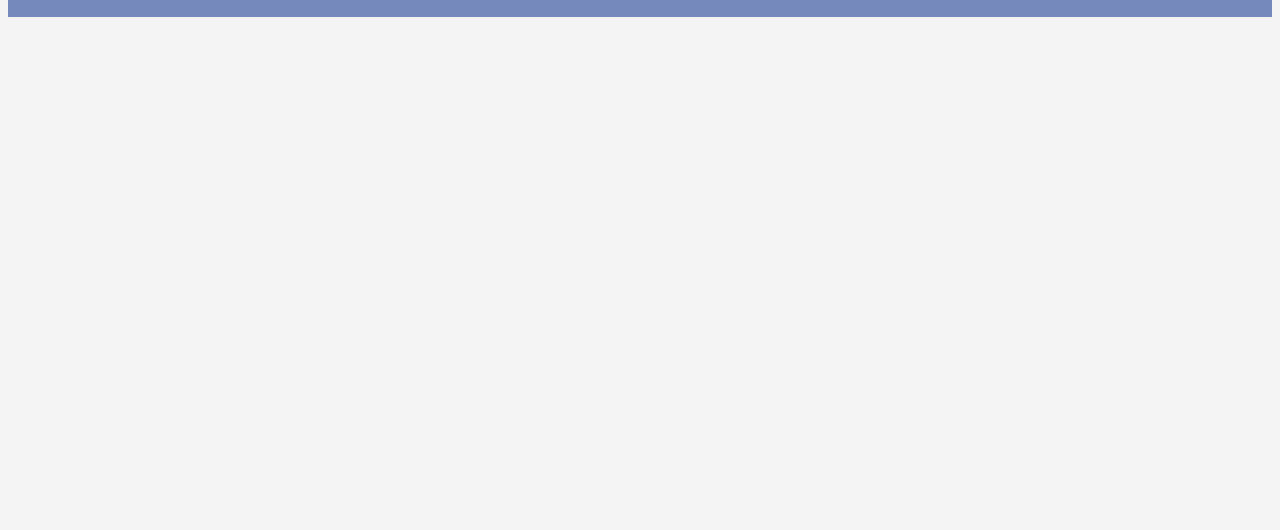
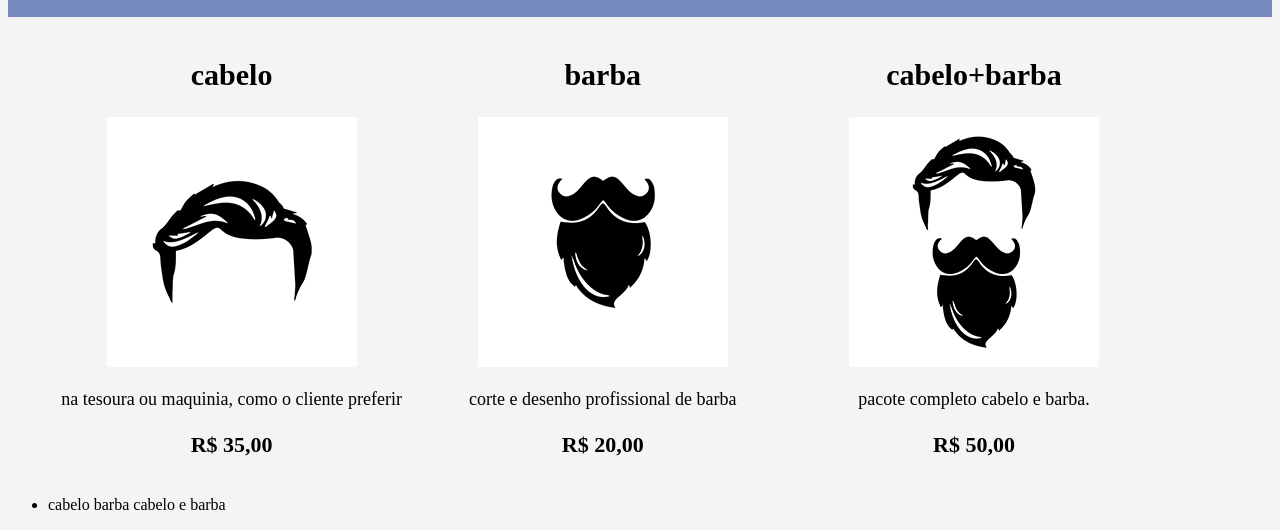
Before and after one commit to kaiquealexandre/2front23, a plain HTML site: page produtos.html in a window 1280 px wide. Shown: the part 285-815 px from the top of the page. Drawn offline with Linux system fonts and the light colour scheme.

Commit message:
Add files via upload

```diff
--- a/produtos.css
+++ b/produtos.css
@@ -23,3 +23,20 @@ nav{
 	float:right;
 	margin-top:70px;
 }
+.produtos li{
+    display: inline-block;
+    text-align: center;
+    width: 30%;
+    vertical-align: top;
+}
+.produtos h2{
+    font-size: 30px;
+    font-weight: bold;
+}
+.produtos .preco{
+    font-size: 22px;
+    font-weight: bold;
+}
+.produtos .desc{
+    font-size: 18px;
+}
--- a/produtos.html
+++ b/produtos.html
@@ -24,3 +24,35 @@
 
 </body>
 </html>
+ <main>
+    <UL class="produtos">
+        <li>
+            <h2>cabelo</h2>
+            <img src="imagens/cabelo.jpg">
+            <p class="desc">na tesoura ou maquinia, como o cliente preferir </p>
+            <p class="preco">R$ 35,00</p>
+        </li>
+        <li>
+            <h2>barba</h2>
+            <img src="imagens/barba.jpg">
+            <p class="desc">corte e desenho profissional de barba</p>
+            <p class="preco">R$ 20,00</p>
+        </li>
+        <li>
+            <h2>cabelo+barba</h2>
+            <img src="imagens/cabelo+barba.jpg">
+            <P class="desc">pacote completo cabelo e barba.</P>
+            <P class="preco">R$ 50,00</P>
+        </li>
+    </UL>
+
+      <ul>
+            <li>
+
+      cabelo
+      barba
+      cabelo e barba
+   </main>
+
+</body>
+</html>
```
Also changed, not shown: !DOCTYPE html>.html (added, +54 -0 lines).
